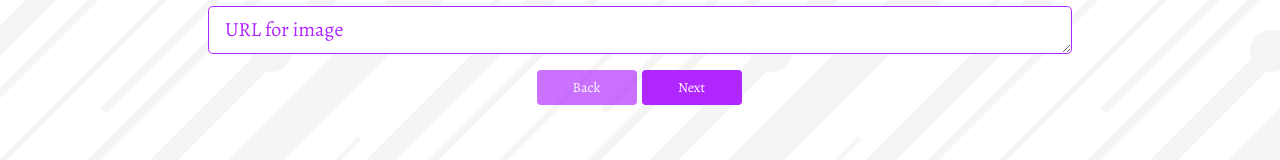
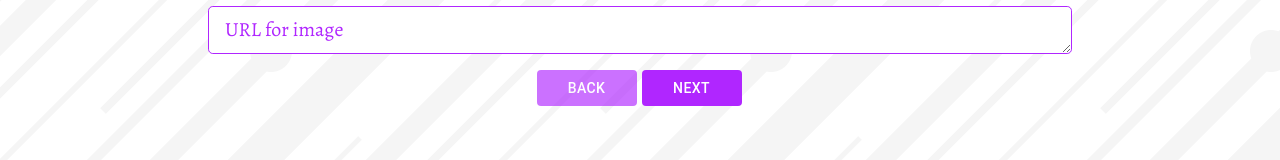
Before and after one commit to JoshuaLamke/Pokedex, a React (Create React App) app in the folder client/: page /create in a window 1280 px wide. Shown: the part 526-686 px from the top of the page. Built offline with nearby package versions, Linux system fonts and the light colour scheme.

Commit message:
changed form buttons to material ui

```diff
--- a/client/src/components/pages/CreatePokemon.js
+++ b/client/src/components/pages/CreatePokemon.js
@@ -9,6 +9,7 @@
 import { yupResolver } from '@hookform/resolvers/yup';
 import { FormData } from '../utils/CreateFormData';
 import Footer from '../sub-components/Footer';
+import { Button } from '@material-ui/core';
 
 
 const CreatePokemon = () => {
@@ -213,13 +214,13 @@
                         />
                     </Form.Group>
                     <div className="container d-flex justify-content-center mb-2">
-                        <button
+                        <Button
                             disabled={page <= 1}
                             onClick={() => {setPage(page - 1);}}
                             type="button"
                             data-testid="back-button"
                             style={{
-                                width: `${page === 4 ? "135px" : "100px"}`,
+                                width: `${page === 4 ? "165px" : "100px"}`,
                                 background: "rgb(176,38,255)",
                                 boxShadow: "none",
                                 fontSize: 14,
@@ -229,8 +230,8 @@
                             className="btn"
                         >
                             Back
-                        </button>
-                        <button
+                        </Button>
+                        <Button
                             disabled={page >= 4}
                             onClick={() => {setPage(page + 1);}}
                             type="button"
@@ -246,21 +247,21 @@
                             className={`btn ${page === 4 ? "hidden" : ""}`}
                         >
                             Next
-                        </button>
+                        </Button>
                     </div>
                     <div className="container d-flex justify-content-center mb-2">
-                        <button
+                        <Button
                             type="submit"
                             className={`btn text-light ${page !== 4 ? "hidden" : ""}`}
                             style={{
                                 background: "rgb(176,38,255)",
                                 boxShadow: "none",
-                                width: "135px"
+                                width: "165px"
                             }}
                             disabled={disabled()}
                         >
                             Create Pokemon
-                        </button>
+                        </Button>
                     </div>
                 </Form>
             </div>
--- a/client/src/components/sub-components/TypeButtons.js
+++ b/client/src/components/sub-components/TypeButtons.js
@@ -2,12 +2,13 @@
 import { typeColors } from '../utils/typeColors';
 import '../../styles/type-buttons.css';
 import { getImgByType } from '../utils/typeImages';
+import { Button } from "@material-ui/core";
 
 const TypeButtons = ({clickedButtons, setClickedButtons}) => {
     const buttons = [];
     for(const key in typeColors) {
         buttons.push(
-            <button
+            <Button
                 key={key}
                 style={{
                     background: typeColors[key],
@@ -41,7 +42,7 @@
                     style={{borderRadius: "50%", boxShadow: `0px 0px 5px black`}}
                     alt="type-button"
                 />
-            </button>
+            </Button>
         )
     }
     return (
--- a/client/src/styles/type-buttons.css
+++ b/client/src/styles/type-buttons.css
@@ -1,5 +1,5 @@
 .type-button {
-    width: 110px;
+    width: 130px;
     height: 30px;
     border-radius: 5px;
     outline: none;
@@ -18,7 +18,13 @@
     display: grid;
     gap: 16px;
     padding: 16px;
-    grid-template-columns: repeat(2, 1fr);
+    grid-template-columns: repeat(1, 1fr);
+}
+
+@media Screen and (min-width: 350px) {
+    .type-grid {
+        grid-template-columns: repeat(2, 1fr);
+    }
 }
 
 @media Screen and (min-width: 500px) {
@@ -27,13 +33,13 @@
     }
 }
 
-@media Screen and (min-width: 850px) {
+@media Screen and (min-width: 900px) {
     .type-grid {
         grid-template-columns: repeat(6, 1fr);
     }
 }
 
-@media Screen and (min-width: 1300px) {
+@media Screen and (min-width: 1350px) {
     .type-grid {
         grid-template-columns: repeat(9, 1fr);
     }
```
